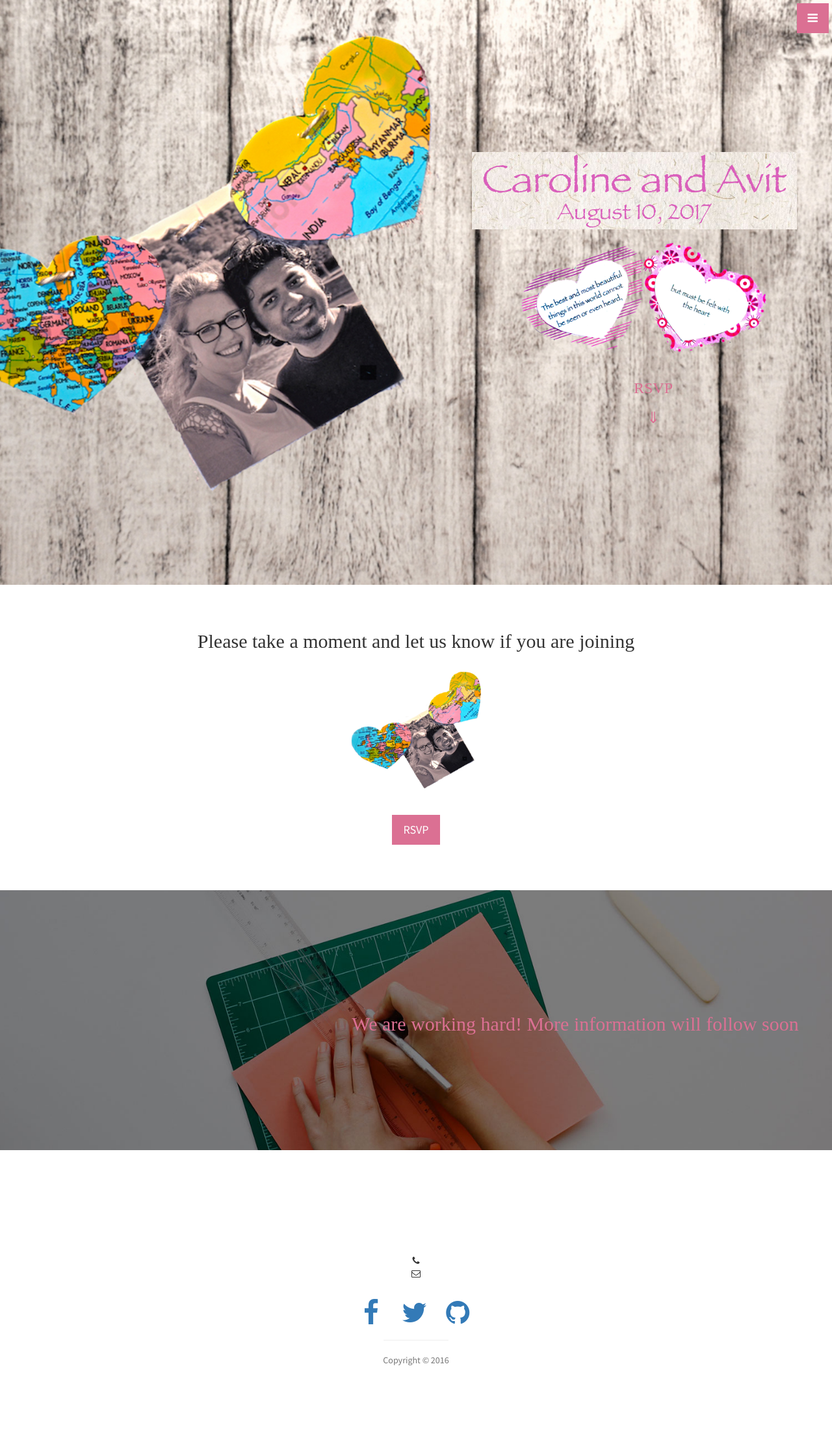
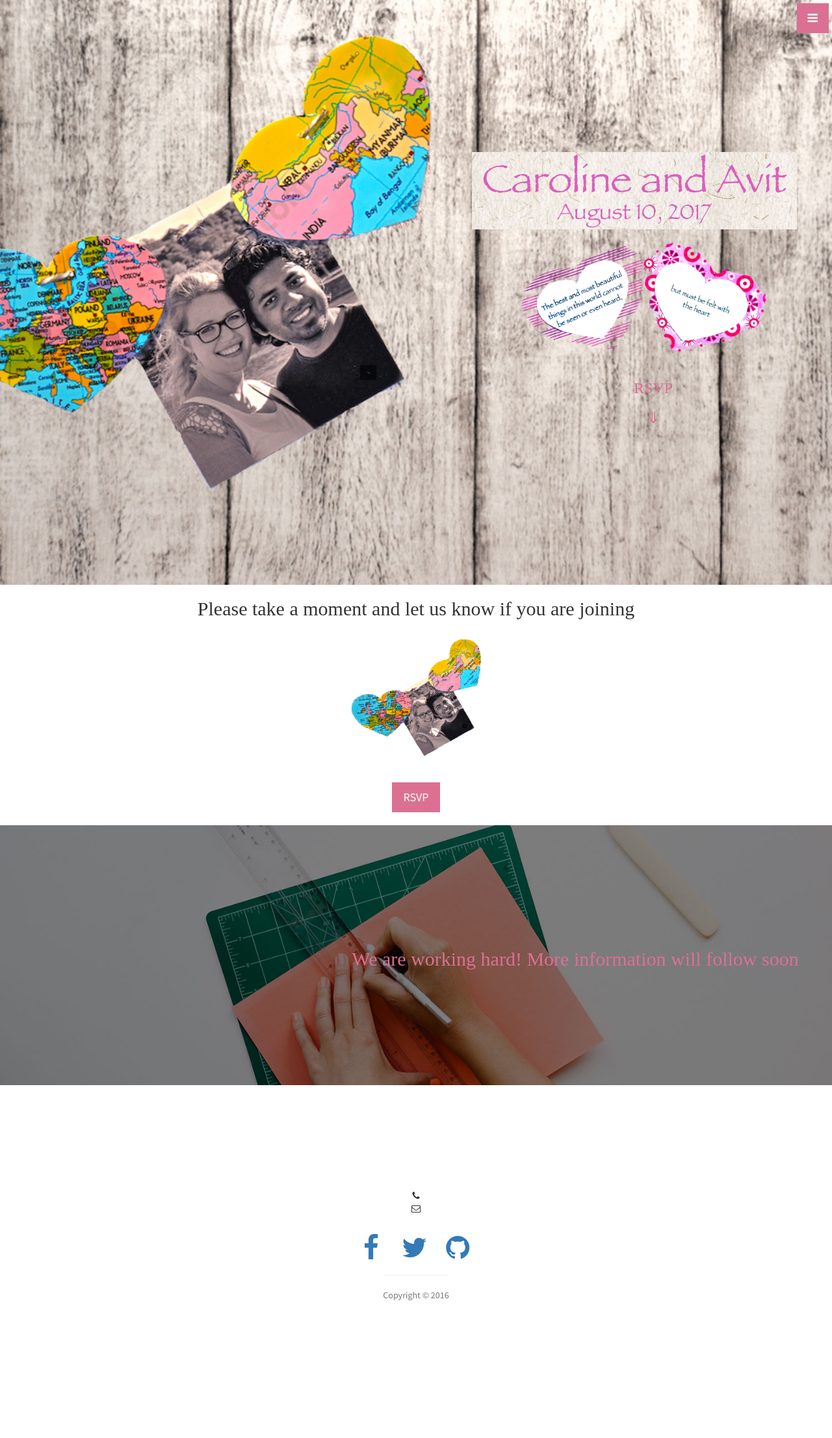
Before and after one commit to MonchiLin/carowedavit.github.io, a Jekyll site: the page built from index.html, in a window 1280 px wide. Shown: the whole page at 65% size. Built offline with Jekyll 4.4.1, drawn with Linux system fonts in a browser that asks for light colours; after the commit the page ends 2113 px from its top, so only the background shows below that.

Commit message:
rsvp updated

```diff
--- a/_layouts/front.html
+++ b/_layouts/front.html
@@ -7,7 +7,7 @@
 
   {% include navigation.html %}
   {% include header.html %}
-  {% include about.html %}
+  {% include rsvp.html %}
   {% include callout.html %}
   {% include footer.html %}
   {% include scripts.html %}
--- a/css/stylish-portfolio.css
+++ b/css/stylish-portfolio.css
@@ -167,9 +167,9 @@
     -o-background-size: cover;
 }
 
-/* About */
+/* RSVP */
 
-.about {
+.rsvp {
     padding: 50px 0;
 }
 
```
Also changed, not shown: _includes/rsvp.html (renamed from _includes/about.html), 1 other file.
